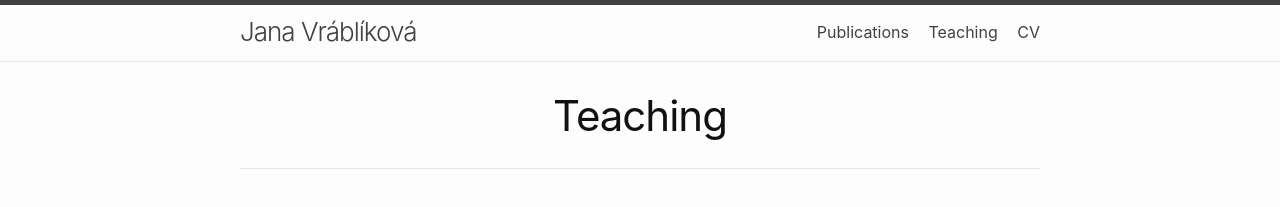
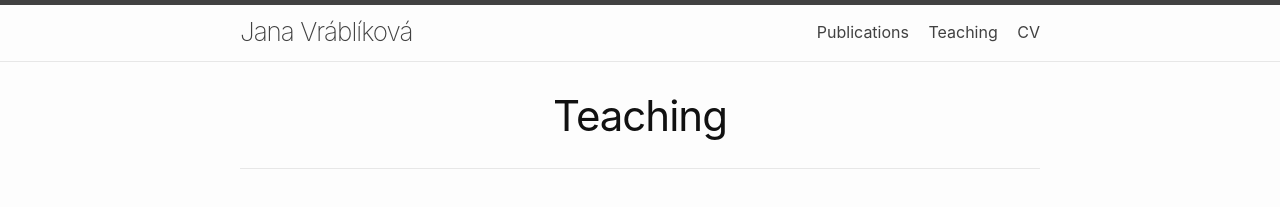
Before and after one commit to JanaVrablikova/janavrablikova.github.io, a Jekyll site: the page built from 02teaching.markdown, in a window 1280 px wide. Shown: the top 207 px of the page. Built offline with Jekyll 4.4.1, drawn with Linux system fonts in a browser that asks for light colours; nearby versions of some CDN libraries.

Commit message:
Update _layout.scss

```diff
--- a/_sass/minima/_layout.scss
+++ b/_sass/minima/_layout.scss
@@ -13,7 +13,7 @@
 
 .site-title {
   @include relative-font-size(1.625);
-  font-weight: 300;
+  font-weight: 200;
   letter-spacing: -1px;
   margin-bottom: 0;
   float: left;
```
